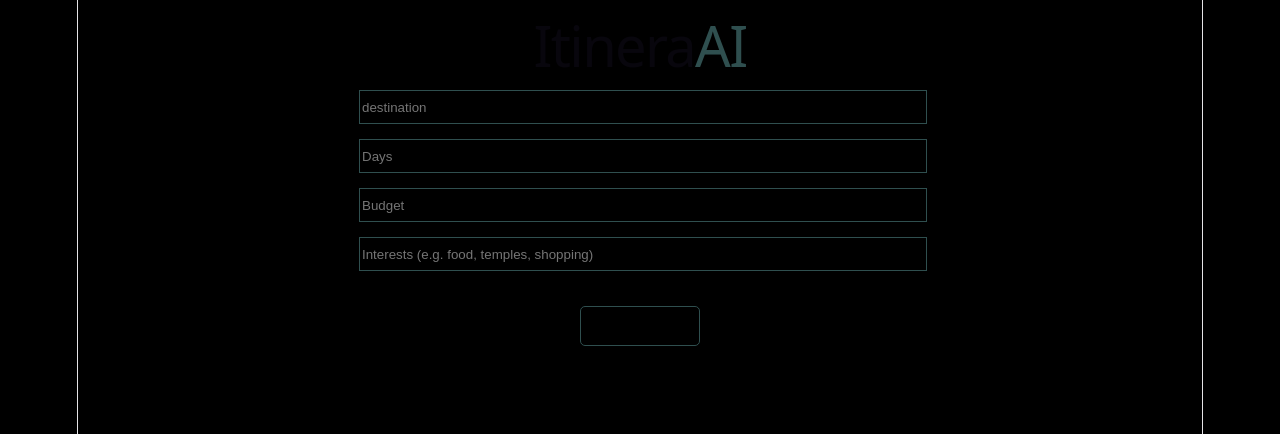
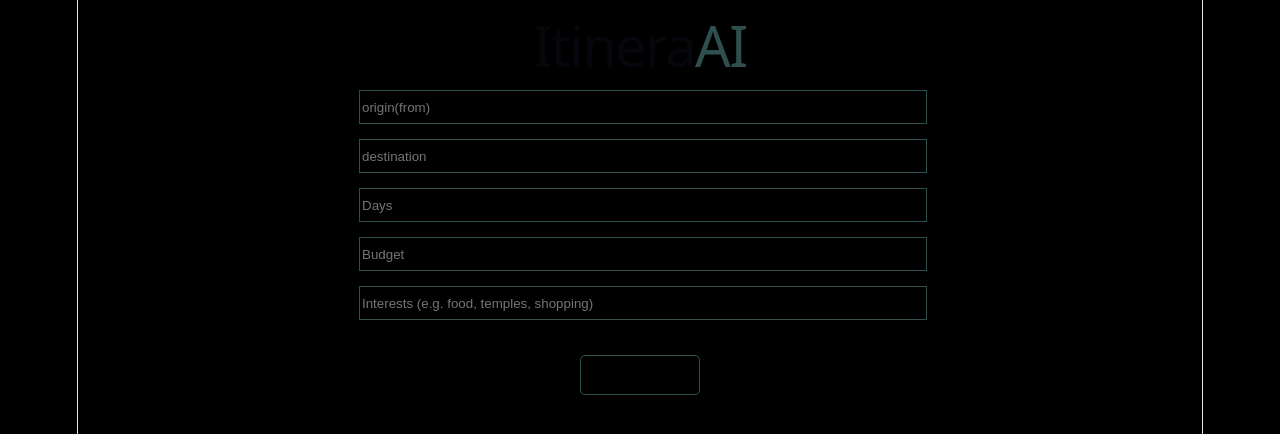
Before and after one commit to adithya2809/Project_AI_Trip_Planner, a React (Vite) app in the folder react-frontend/: page / in a window 1280 px wide. Shown: the top 434 px of the page. Built offline with nearby package versions, Linux system fonts and the light colour scheme.

Commit message:
feat: add origin field to trip request and update form validation

```diff
--- a/react-frontend/src/App.jsx
+++ b/react-frontend/src/App.jsx
@@ -2,6 +2,7 @@ import { useState } from 'react'
 import './App.css'
 function App(){
   const [trip,setTrip]=useState({
+    origin:"",
     destination:"",
     days: "",
     budget: "",
@@ -12,6 +13,7 @@ function App(){
   const [loading,setLoading]=useState(false);
   const [error,setError]=useState("");
   const [errors,setErrors]=useState({
+    origin:"",
     destination:"",
     days:"",
     budget:"",
@@ -19,11 +21,15 @@ function App(){
   });
   const validateForm=()=>{
     const newErrors={
+      origin:"",
       destination:"",
       days:"",
       budget:"",
       interests:""
     };
+    if(trip.origin.trim()===""){
+      newErrors.origin="Please enter your Starting Location"
+    }
     if (trip.destination.trim()===""){
       newErrors.destination="Please enter a destination";
     }
@@ -86,6 +92,21 @@ return(
     <h1>Itinera<span>AI</span></h1>
   </header>
   <div className="inputs">
+  <input type="text" placeholder='origin(from)' value={trip.origin}
+  className={errors.origin?"input_error":""}
+  onChange={(e)=>{
+    setTrip({
+      ...trip,
+      origin:e.target.value
+    });
+     if (errors.origin){
+      setErrors({...errors,origin:""});
+    }
+  }}/>
+  {errors.origin&&(
+    <p>{errors.origin}</p>
+    )}
+
   <input type="text" placeholder='destination' value={trip.destination}
   className={errors.destination?"input_error":""}
   onChange={(e)=>{
```
Also changed, not shown: 2 other files (tests, documents, lock files or other folders).
